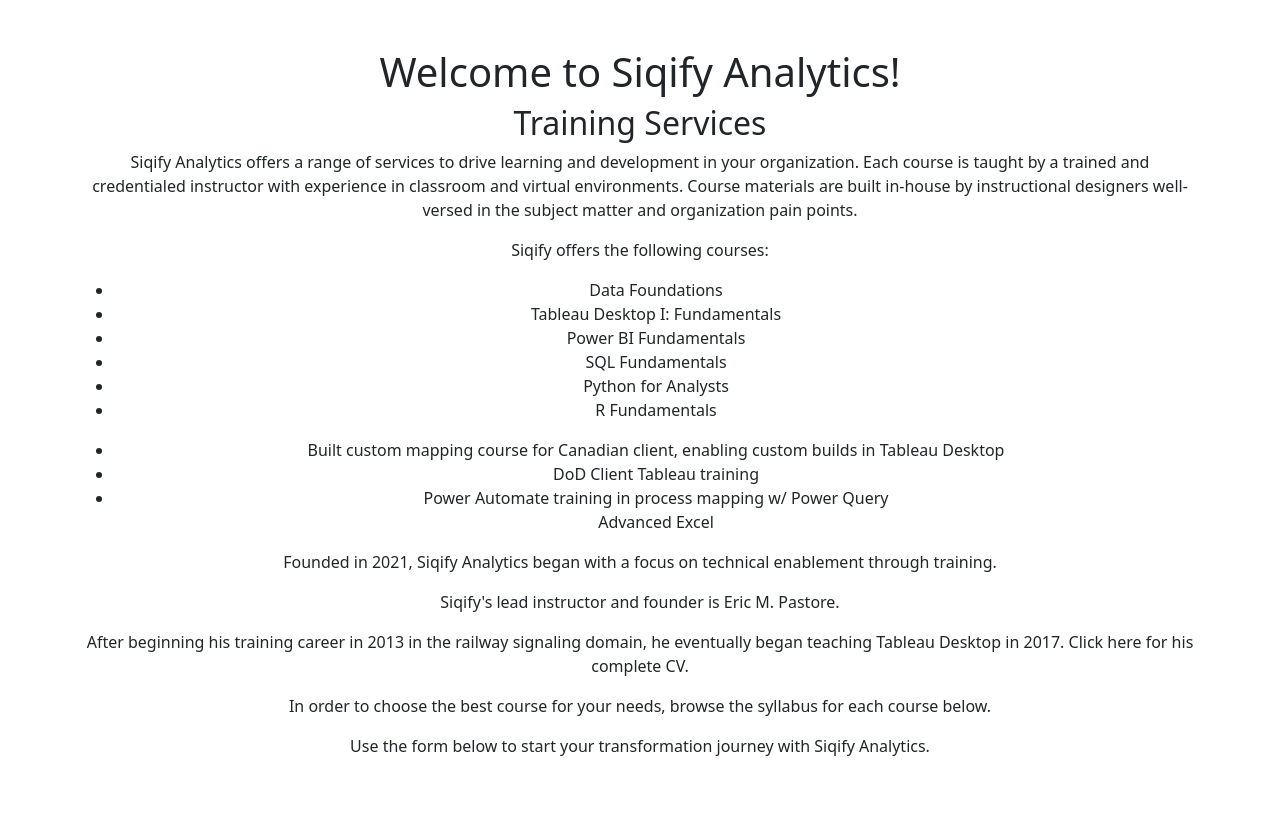
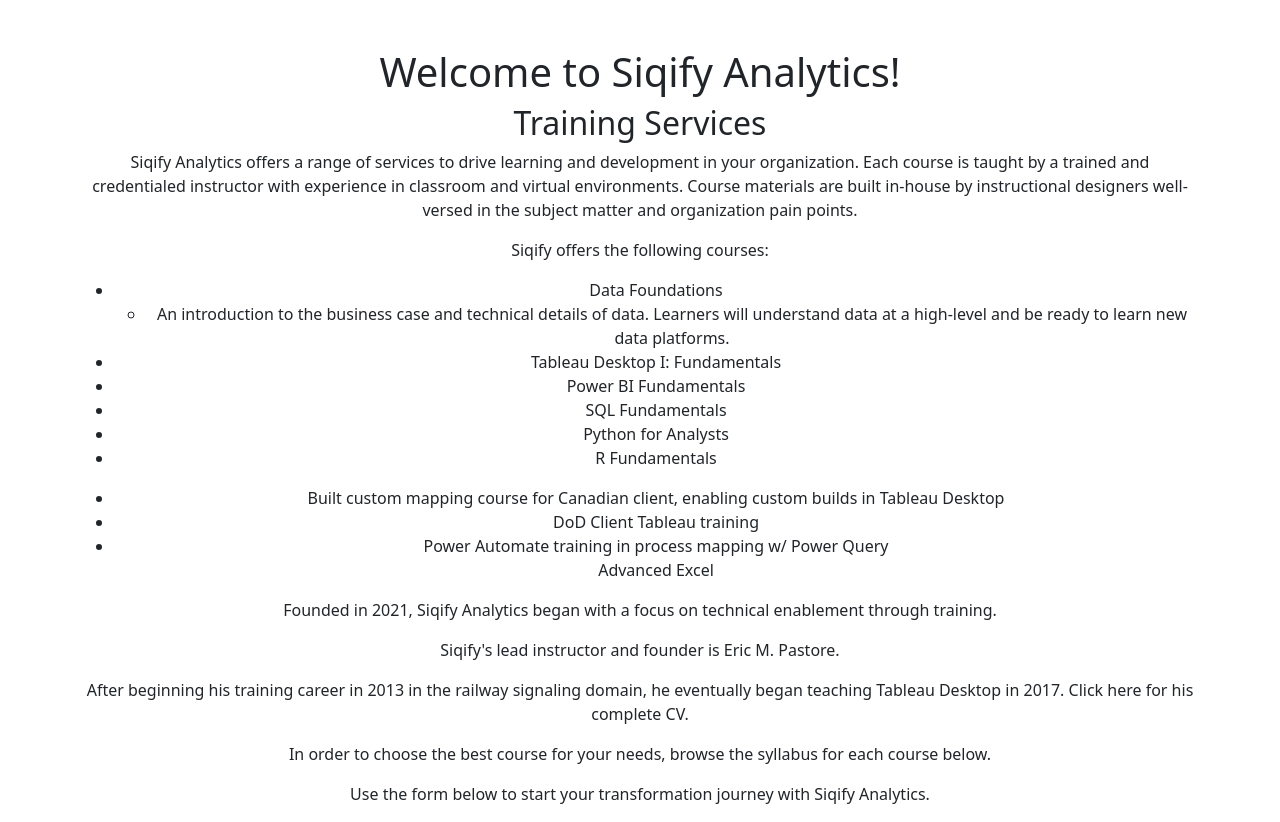
Before and after one commit to ericmpastore/siqify_site, a Django app: page /home in a window 1280 px wide. Shown: the top 822 px of the page. Before the commit the page ends 756 px from the top, so only its background shows below. Run offline with Django 5.2, Linux system fonts and the light colour scheme.

Commit message:
Added Data Foundations description

```diff
--- a/home/templates/home/welcome.html
+++ b/home/templates/home/welcome.html
@@ -9,7 +9,11 @@
 
         <p>Siqify offers the following courses:</p>
         <ul>
-            <li>Data Foundations</li>
+            <li>Data Foundations
+                <ul>
+                    <li>An introduction to the business case and technical details of data. Learners will understand data at a high-level and be ready to learn new data platforms.</li>
+                </ul>
+            </li>
             <li>Tableau Desktop I: Fundamentals</li>
             <li>Power BI Fundamentals</li>
             <li>SQL Fundamentals</li>
```
